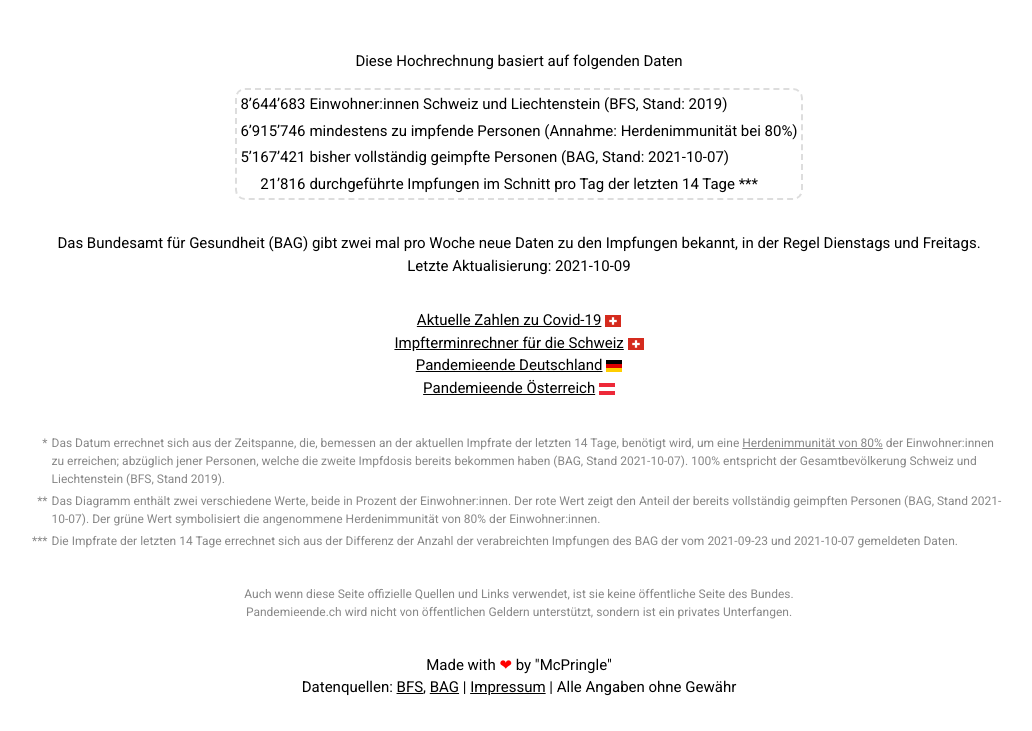
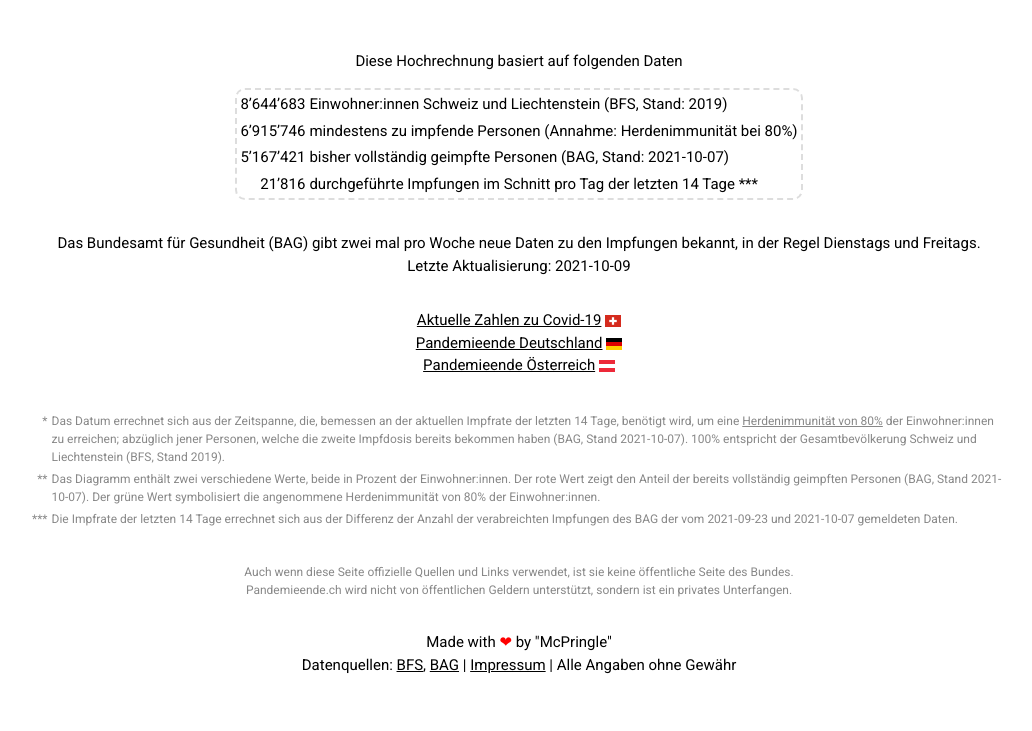
Before and after one commit to McPringle/pandemieende, a plain HTML site: page index.html in a window 1280 px wide. Shown: the part 1152-1883 px from the top of the page, without its empty margins (121-1153 px from the left). After the commit the page ends 1860 px from the top, so only its background shows below. Drawn offline with nearby package versions, Linux system fonts and the light colour scheme.

Commit message:
:fire: Remove Impfterminrechner

```diff
--- a/index.html
+++ b/index.html
@@ -82,7 +82,6 @@
     </div>
     <div class="w3-content w3-center links">
         <div><a href="https://www.covid19.admin.ch/" target="_blank">Aktuelle Zahlen zu Covid-19</a> <img src="ch.svg" width="16" alt="Schweiz" /></div>
-        <div><a href="https://www.omnicalculator.com/health/impfterminrechner-schweiz" target="_blank">Impfterminrechner für die Schweiz</a> <img src="ch.svg" width="16" alt="Schweiz" /></div>
         <div><a href="https://www.pandemieende.de/" target="_blank">Pandemieende Deutschland</a> <img src="de.svg" width="16" alt="Deutschland" /></div>
         <div><a href="https://www.pandemieende.at/" target="_blank">Pandemieende Österreich</a> <img src="at.svg" width="16" alt="Österreich" /></div>
     </div>
```
